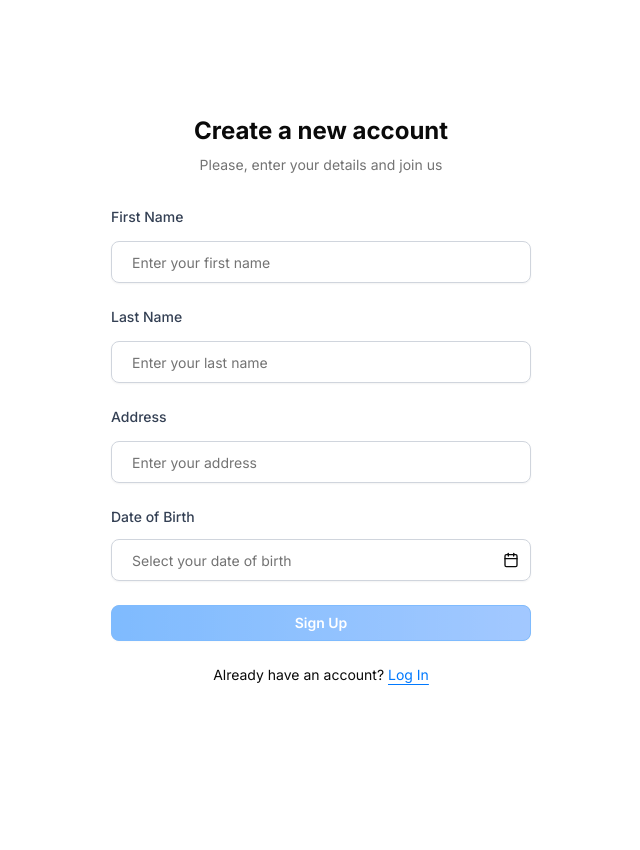
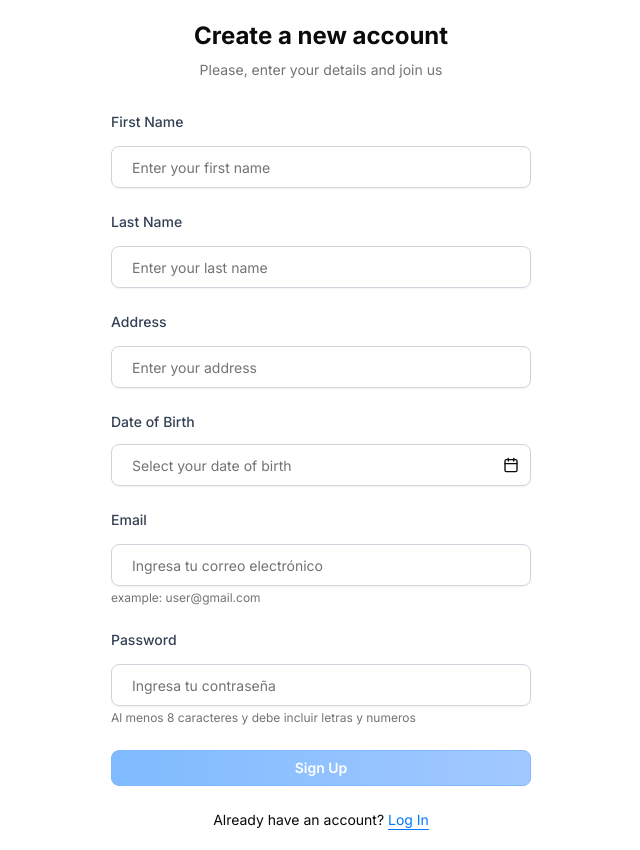
Before and after one commit to aaronportobanco/kovara-banking, a Next.js app: page /sign-up in a window 1280 px wide. Shown: the whole page, without its empty margins (319-959 px from the left). Before the commit the page ends 800 px from the top, so only its background shows below. Built offline with nearby package versions, Linux system fonts and the light colour scheme.

Commit message:
feat: replace InputField with FormFieldInput and add email and password fields in SignUpForm

```diff
--- a/src/app/(auth)/sign-up/SignUpForm.tsx
+++ b/src/app/(auth)/sign-up/SignUpForm.tsx
@@ -4,7 +4,7 @@ import { zodResolver } from "@hookform/resolvers/zod";
 import { SignUpSchema, SignUpSchemaType } from "@/schemas/signUpSchema";
 import { Form } from "@/components/ui/form";
 import { useForm } from "react-hook-form";
-import InputField from "../components/FormFieldInput";
+import FormFieldInput from "../components/FormFieldInput";
 import FormDatePicker from "../components/FormDatePicker";
 import { Button } from "@/components/ui/button";
 import { Loader2 } from "lucide-react";
@@ -17,9 +17,12 @@ const SignUpForm = () => {
   const form = useForm<SignUpSchemaType>({
     resolver: zodResolver(SignUpSchema),
     defaultValues: {
+      dateofbirth: "",
       firstname: "",
       lastname: "",
       address: "",
+      email: "",
+      password: "",
     },
     mode: "onChange",
   });
@@ -55,7 +58,7 @@ const SignUpForm = () => {
             onSubmit={form.handleSubmit(onSubmit)}
             className="flex flex-col gap-6"
           >
-            <InputField
+            <FormFieldInput
               control={form.control}
               name="firstname"
               label="First Name"
@@ -65,7 +68,7 @@ const SignUpForm = () => {
               maxLength={15}
               placeholder="Enter your first name"
             />
-            <InputField
+            <FormFieldInput
               control={form.control}
               name="lastname"
               label="Last Name"
@@ -75,7 +78,7 @@ const SignUpForm = () => {
               maxLength={15}
               placeholder="Enter your last name"
             />
-             <InputField
+            <FormFieldInput
               control={form.control}
               name="address"
               label="Address"
@@ -93,6 +96,26 @@ const SignUpForm = () => {
               pattern={/^\d{4}-\d{2}-\d{2}$/}
               minLength={10}
               maxLength={10}
+            />
+            <FormFieldInput
+              control={form.control}
+              name="email"
+              label="Email"
+              type="email"
+              autoComplete="on"
+              placeholder="Ingresa tu correo electrónico"
+              description="example: user@gmail.com"
+            />
+            <FormFieldInput
+              control={form.control}
+              name="password"
+              label="Password"
+              type="password"
+              autoComplete="off"
+              minLength={8}
+              maxLength={50}
+              placeholder="Ingresa tu contraseña"
+              description="Al menos 8 caracteres y debe incluir letras y numeros"
             />
             <Button
               type="submit"
```
